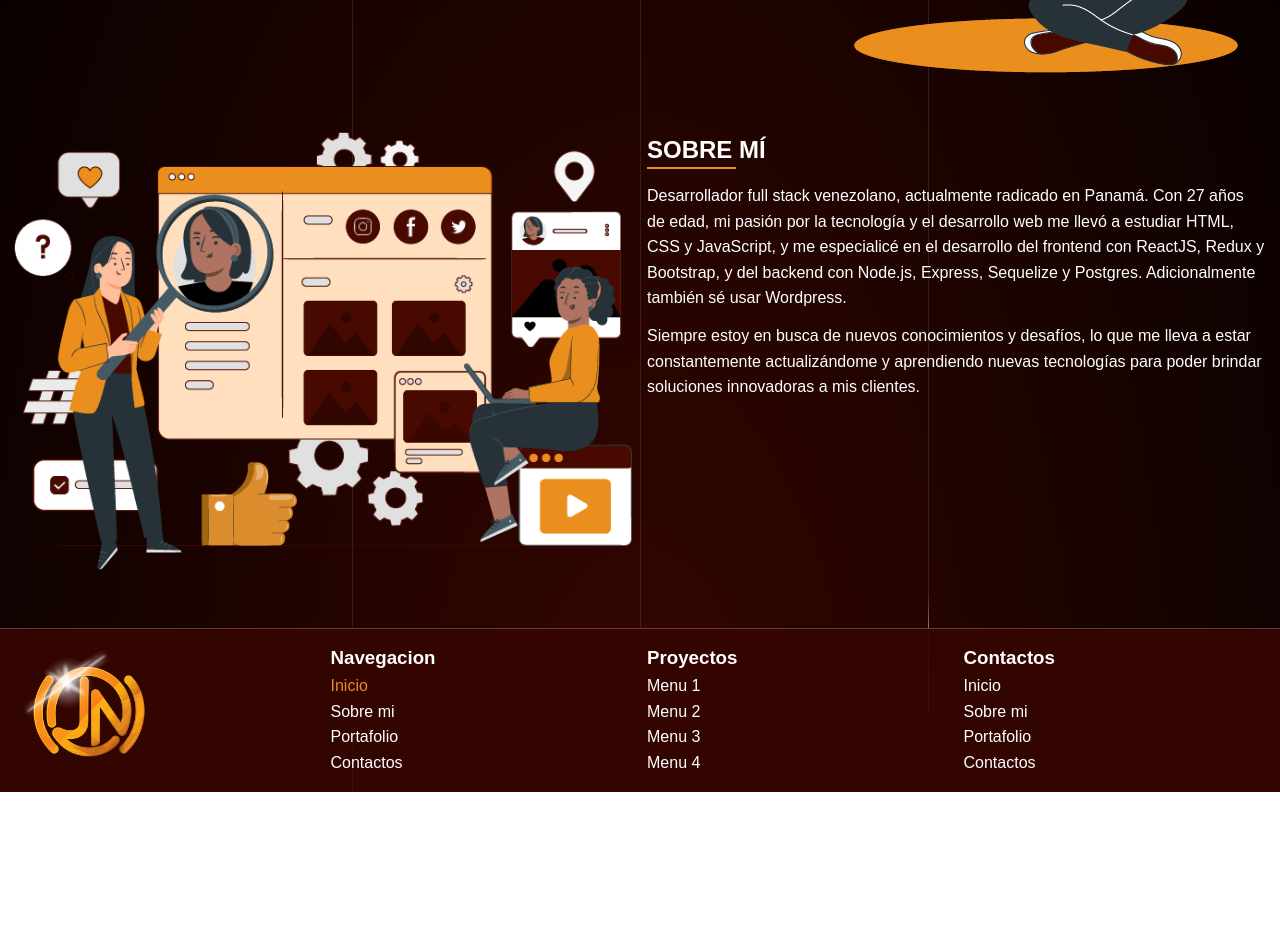
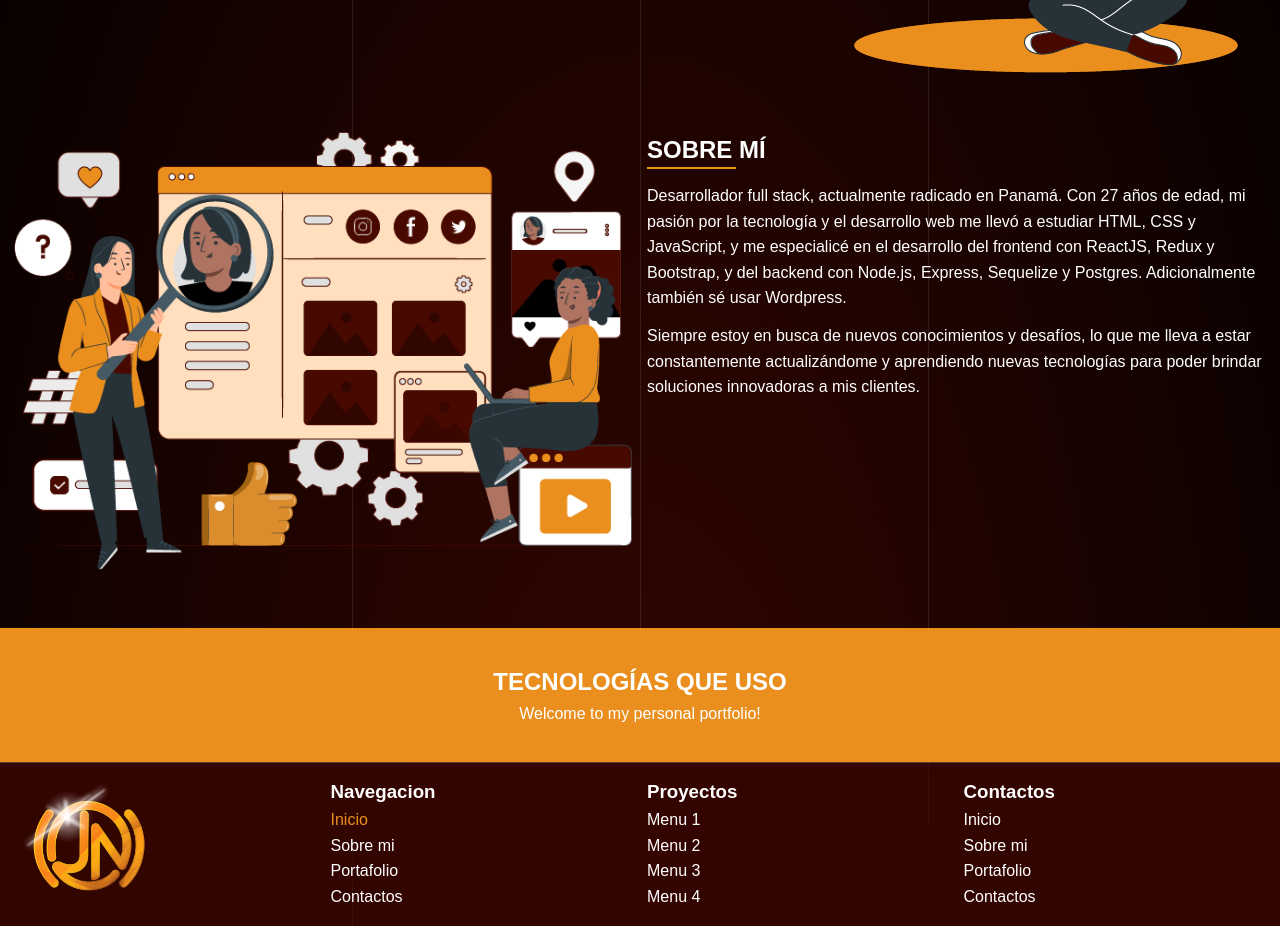
Before and after one commit to jhorman9/portafolio-2024-06, a React (Vite) app: page /#/ in a window 1280 px wide. Shown: the part 500-1426 px from the top of the page. Before the commit the page ends 1292 px from the top, so only its background shows below. Built offline with nearby package versions, Linux system fonts and the light colour scheme.

Commit message:
agregando nueva seccion y separando los componentes

```diff
--- a/src/components/HeaderComponents/MobileComponent.tsx
+++ b/src/components/HeaderComponents/MobileComponent.tsx
@@ -11,7 +11,7 @@ export const MobileComponent: React.FC<MobileComponentProps> = ({ isOpen }) => {
   return (
       <div className='mobile-navbar' style={isOpen ? { display: 'block' } : { display: 'none' }}>
         <div className='mobile-navbar_logo'>
-          <img src={logoPNG} alt="Logo de jhorman nieto" loading='eager' title='Logo de jhorman nieto' />
+          <img src={logoPNG} alt="Logo de Jhorman Nieto" loading='eager' title='Logo de jhorman nieto' />
         </div>
         <ListNavigateComponent />
         <div className='mobile-navbar_social-media d-none'>
--- /dev/null
+++ b/src/components/HomeComponents/OneSectionComponent.tsx
@@ -0,0 +1,17 @@
+import homeIcon from '../../assets/images/home-page.png';
+
+export const OneSectionComponent = () => {
+  return (
+    <section className="homePage container">
+        <div className='homePage_header'>
+        <h1 className='title_page'>Hola, <span>mi nombre es <span className='color'>Jhorman Nieto</span></span></h1>
+        <h2 className='subtitle_page'>Desarrollador Full Stack</h2>
+        <p className='description-txt'>¡Hola! Soy un desarrollador <span className="color">FULL STACK </span> con experiencia en HTML, CSS, JavaScript, ReactJS, Redux, Bootstrap, Node.js, Express, Sequelize, PostgresSQL y Wordpress. Mi pasión por el desarrollo web me ha llevado a crear aplicaciones web innovadoras y eficientes que mejoran la experiencia del usuario. Si estás buscando un desarrollador Full Stack, estás en el lugar correcto. ¡Echa un vistazo a mis proyectos y contáctame para trabajar juntos!</p>
+        <button className='btn-primary'>Descargar Curriculum</button>
+        </div>
+        <div>
+        <img src={homeIcon} alt="Icono de inicio de Jhorman Nieto desarrollador de software" title='Icono de inicio de Jhorman Nieto desarrollador de software' loading='eager' width={440} height={431}/>
+        </div>
+    </section>
+  )
+}
--- /dev/null
+++ b/src/components/HomeComponents/SecondSectionComponent.tsx
@@ -0,0 +1,24 @@
+import aboutIcon from '../../assets/images/social-media.png';
+
+export const SecondSectionComponent = () => {
+
+  const myDateOfBirth = 1997;
+  const getDate = new Date();
+  const getActuallyYear = getDate.getFullYear();
+  const yearOld = getActuallyYear - myDateOfBirth;
+
+  return (
+    <section className='homePage_2 container'>
+      <div className='homePage_2-content'>
+        <div className='homePage_2-content__image'>
+          <img src={aboutIcon} loading='eager' alt="Icono sobre acerca de mi de Jhorman Nieto desarrollador de software" title='Icono sobre acerca de mi de Jhorman Nieto desarrollador de software' width={670} height={476} />
+        </div>
+        <div className='homePage_2-content__description description-txt'>
+          <h2 className='title'>SOBRE M&#205;</h2>
+          <p>Desarrollador full stack, actualmente radicado en Panamá. Con {yearOld} años de edad, mi pasión por la tecnología y el desarrollo web me llevó a estudiar HTML, CSS y JavaScript, y me especialicé en el desarrollo del frontend con ReactJS, Redux y Bootstrap, y del backend con Node.js, Express, Sequelize y Postgres. Adicionalmente también sé usar Wordpress.</p>
+          <p>Siempre estoy en busca de nuevos conocimientos y desafíos, lo que me lleva a estar constantemente actualizándome y aprendiendo nuevas tecnologías para poder brindar soluciones innovadoras a mis clientes.</p>
+        </div>
+      </div>
+    </section>
+  )
+}
--- /dev/null
+++ b/src/components/HomeComponents/ThirdSectionComponent.tsx
@@ -0,0 +1,10 @@
+export const ThirdSectionComponent = () => {
+  return (
+    <section className='homePage_3'>
+      <div className="homePage_3-container container">
+        <h1>TECNOLOGÍAS QUE USO</h1>
+        <p>Welcome to my personal portfolio!</p>
+      </div>
+    </section>
+  )
+}
--- a/src/pages/HomePages/HomePage.tsx
+++ b/src/pages/HomePages/HomePage.tsx
@@ -1,39 +1,15 @@
-import homeIcon from '../../assets/images/home-page.png';
-import aboutIcon from '../../assets/images/social-media.png';
+import { OneSectionComponent } from '../../components/HomeComponents/OneSectionComponent';
+import { SecondSectionComponent } from '../../components/HomeComponents/SecondSectionComponent';
+import { ThirdSectionComponent } from '../../components/HomeComponents/ThirdSectionComponent';
 import '../../styles/HomePage.css';
 
 export const HomePage = () => {
 
-  const myDateOfBirth = 1997;
-  const getDate = new Date();
-  const getActuallyYear = getDate.getFullYear();
-  const yearOld = getActuallyYear - myDateOfBirth;
-
   return (
     <>
-    <section className="homePage container">
-      <div className='homePage_header'>
-        <h1 className='title_page'>Hola, <span>mi nombre es <span className='color'>Jhorman Nieto</span></span></h1>
-        <h2 className='subtitle_page'>Desarrollador Full Stack</h2>
-        <p className='description-txt'>¡Hola! Soy un desarrollador <span className="color">FULL STACK </span> con experiencia en HTML, CSS, JavaScript, ReactJS, Redux, Bootstrap, Node.js, Express, Sequelize, PostgresSQL y Wordpress. Mi pasión por el desarrollo web me ha llevado a crear aplicaciones web innovadoras y eficientes que mejoran la experiencia del usuario. Si estás buscando un desarrollador Full Stack, estás en el lugar correcto. ¡Echa un vistazo a mis proyectos y contáctame para trabajar juntos!</p>
-        <button className='btn-primary'>Descargar Curriculum</button>
-      </div>
-      <div>
-        <img src={homeIcon} alt="Icono de inicio de Jhorman Nieto desarrollador de software" title='Icono de inicio de Jhorman Nieto desarrollador de software' loading='eager' width={440} height={431}/>
-      </div>
-    </section>
-    <section className='homePage_2 container'>
-      <div className='homePage_2-content'>
-        <div className='homePage_2-content__image'>
-          <img src={aboutIcon} loading='eager' alt="Icono sobre acerca de mi de Jhorman Nieto desarrollador de software" title='Icono sobre acerca de mi de Jhorman Nieto desarrollador de software' width={670} height={476} />
-        </div>
-        <div className='homePage_2-content__description description-txt'>
-          <h2 className='title'>SOBRE M&#205;</h2>
-          <p>Desarrollador full stack venezolano, actualmente radicado en Panamá. Con {yearOld} años de edad, mi pasión por la tecnología y el desarrollo web me llevó a estudiar HTML, CSS y JavaScript, y me especialicé en el desarrollo del frontend con ReactJS, Redux y Bootstrap, y del backend con Node.js, Express, Sequelize y Postgres. Adicionalmente también sé usar Wordpress.</p>
-          <p>Siempre estoy en busca de nuevos conocimientos y desafíos, lo que me lleva a estar constantemente actualizándome y aprendiendo nuevas tecnologías para poder brindar soluciones innovadoras a mis clientes.</p>
-        </div>
-      </div>
-    </section>
+    <OneSectionComponent />
+    <SecondSectionComponent />
+    <ThirdSectionComponent />
     </>
   )
 }
--- a/src/styles/HomePage.css
+++ b/src/styles/HomePage.css
@@ -4,7 +4,6 @@
     -moz-column-gap: 14px;
          column-gap: 14px;
     align-items: center;
-    min-height: unset;
 }
 
 @media (max-width:768px) {
@@ -31,10 +30,6 @@
 
 .homePage button{
     margin-top: 14px;
-}
-
-.homePage_2{
-    min-height: unset;
 }
 
 .homePage_2 .homePage_2-content{
@@ -86,3 +81,16 @@
 .homePage_2 .homePage_2-content p:last-child{
     margin-bottom: 0;
 }
+
+.homePage_3{
+    background-color: var(--color-primary);
+    padding: 35px;
+}
+
+.homePage_3 .homePage_3-container{
+    text-align: center;
+}
+
+.homePage, .homePage_2, .homePage_3{
+    min-height: unset;
+}
```
